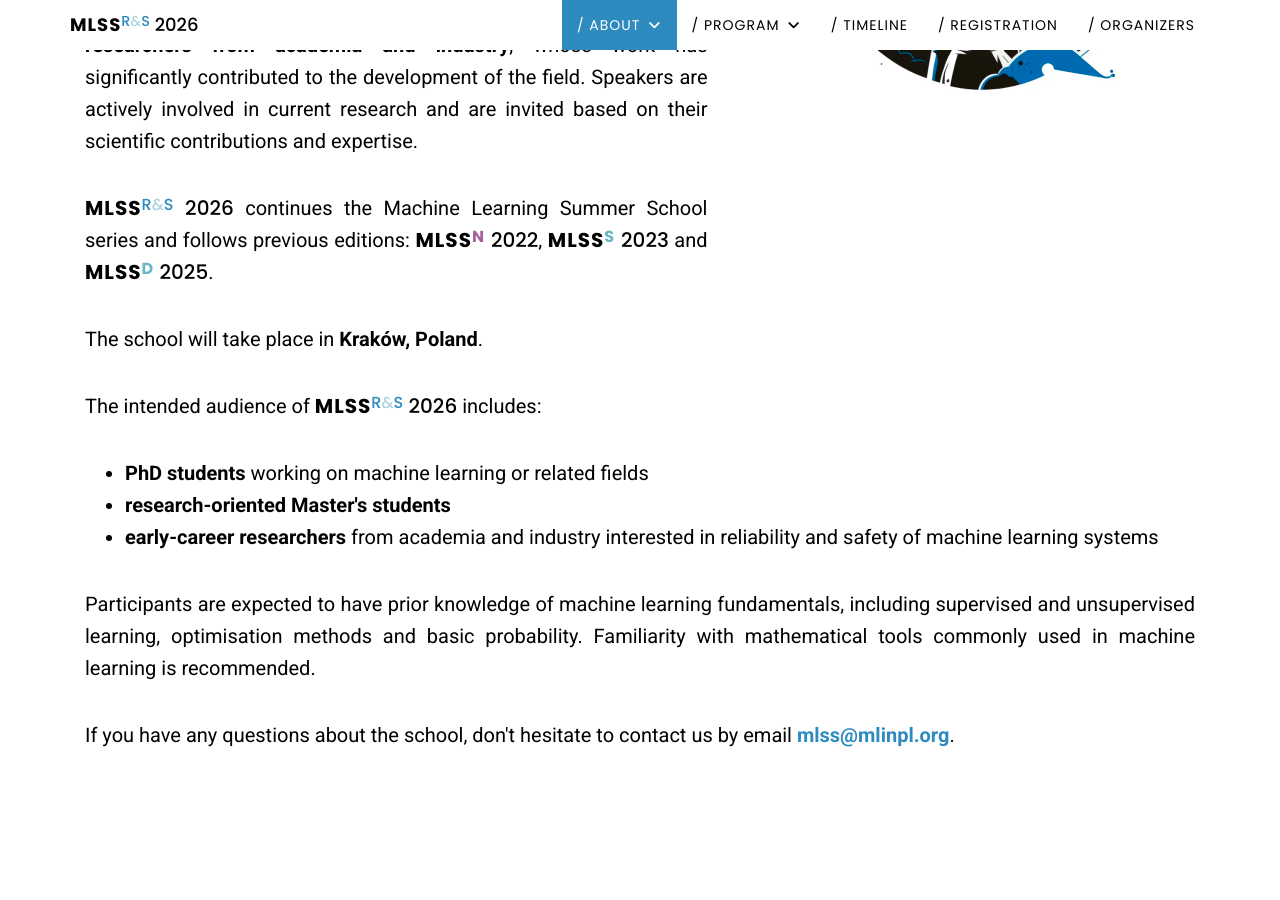
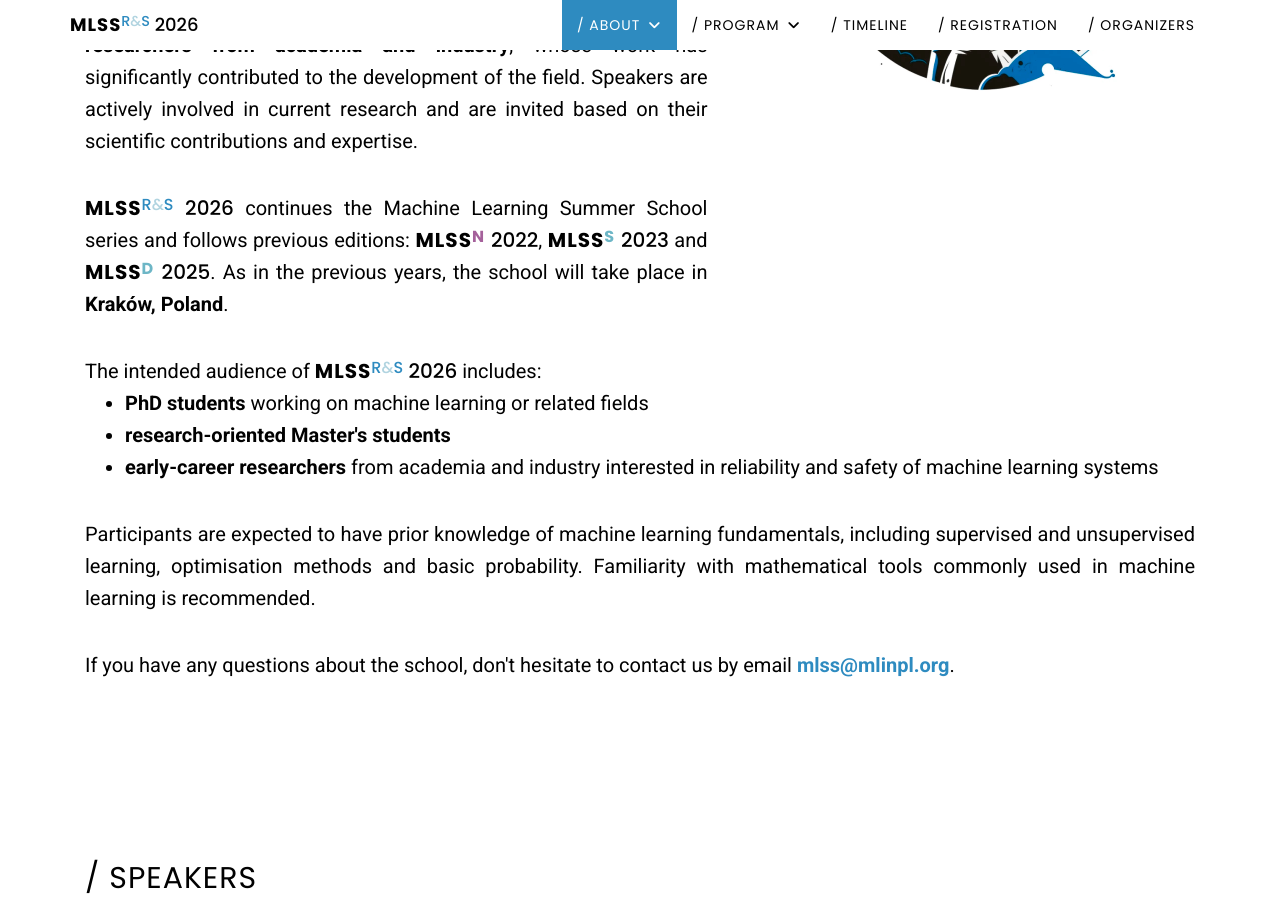
Before and after one commit to mlinpl/mlss2026.mlinpl.org, a Jekyll site: the page built from pages/index.html, in a window 1280 px wide and 900 px high, scrolled down 1736 px. Built offline with Jekyll 4.4.1, drawn with Linux system fonts in a browser that asks for light colours.

Commit message:
Refine About section

```diff
--- a/_includes/home/about.html
+++ b/_includes/home/about.html
@@ -14,10 +14,7 @@
                 <a href="https://mlss2022.mlinpl.org" style="color: #000;"><span class="logo"><span class="main-name">MLSS<span class="superscript" style="color: #A5619B !important">N</span></span> <span class="sub-name">2022</span></span></a>,
                 <a href="https://mlss2023.mlinpl.org" style="color: #000;"><span class="logo"><span class="main-name">MLSS<span class="superscript" style="color: #6DB6C6 !important">S</span></span> <span class="sub-name">2023</span></span></a>
                 and
-                <a href="https://mlss2025.mlinpl.org" style="color: #000;"><span class="logo"><span class="main-name">MLSS<span class="superscript" style="color: #6DB6C6 !important">D</span></span> <span class="sub-name">2025</span></span></a>.
-            </p>
-            <p>
-                The school will take place in <strong>Kraków, Poland</strong>.
+                <a href="https://mlss2025.mlinpl.org" style="color: #000;"><span class="logo"><span class="main-name">MLSS<span class="superscript" style="color: #6DB6C6 !important">D</span></span> <span class="sub-name">2025</span></span></a>. As in the previous years, the school will take place in <strong>Kraków, Poland</strong>.
             </p>
         </div>
         <div class="col-md-5 text-center">
@@ -29,7 +26,7 @@
             </div>
         </div>
         <div class="col-md-12">
-            <p>
+            <p style="margin: 0">
                 The intended audience of {{ site.inline-logo }} includes:
             </p>
             <ul>
```
